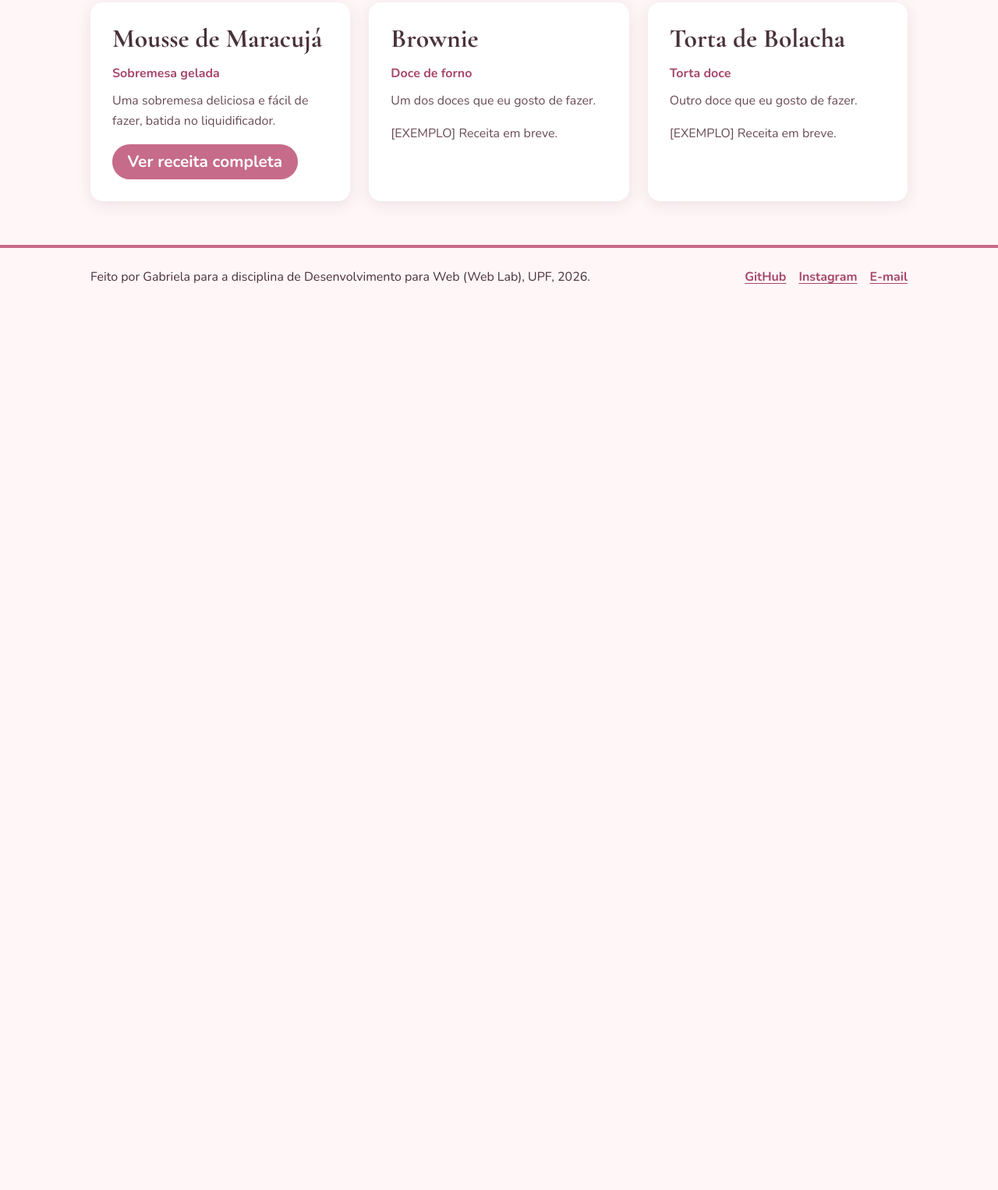
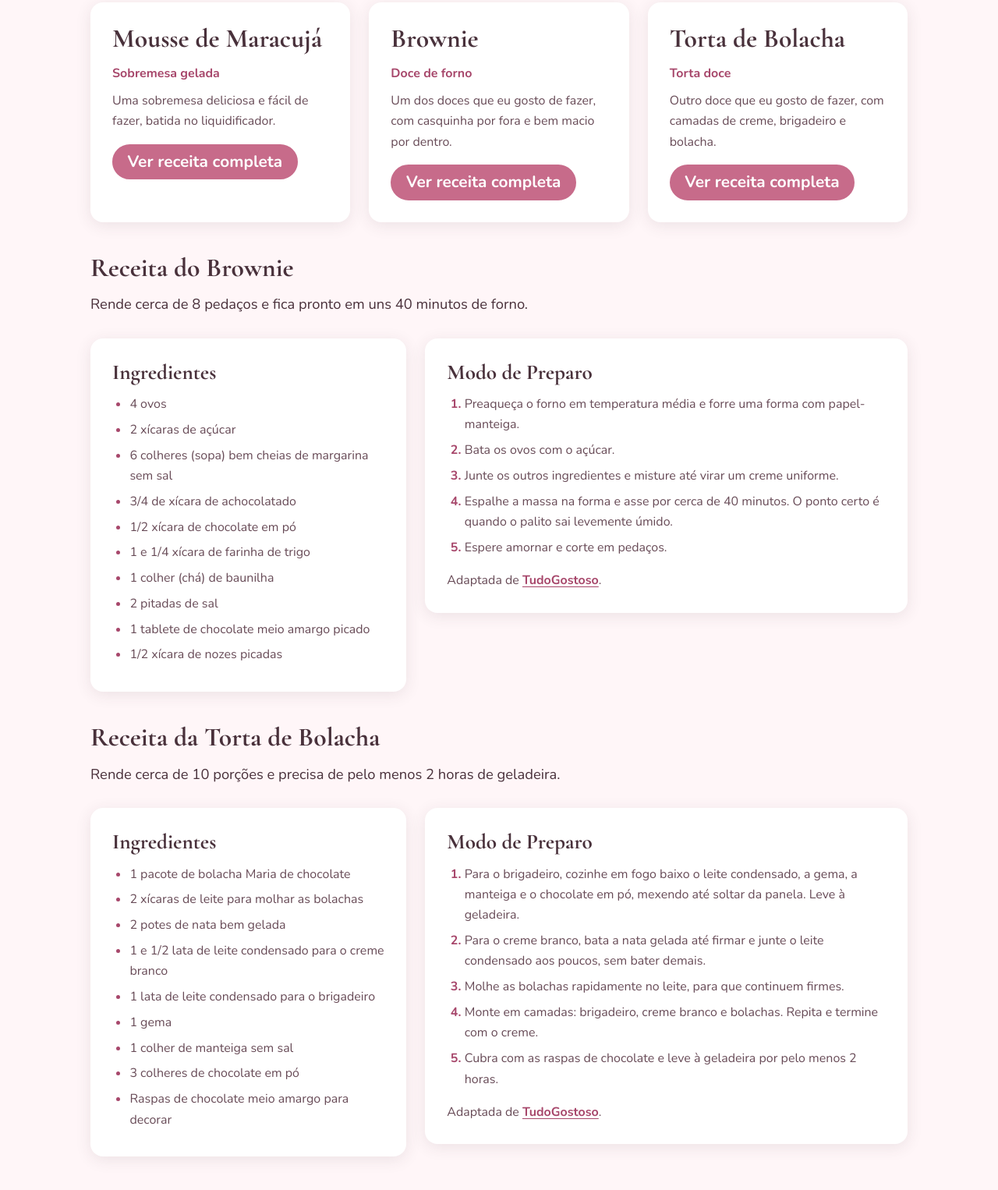
Before and after one commit to dev-gabrs/blog-pessoal, a plain HTML site: page receitas.html in a window 1280 px wide. Shown: the part 290-1816 px from the top of the page at 78% size. Before the commit the page ends 800 px from the top, so only its background shows below. Drawn offline with nearby package versions, Linux system fonts and the light colour scheme.

Commit message:
Completa os textos e as receitas do blog
- Substitui os textos de exemplo das postagens da Home
- Adiciona as receitas de Brownie e de Torta de Bolacha,
  adaptadas do TudoGostoso, com link para a fonte
- Usa o nome completo no currículo
- Remove o comentário da receita de Mousse de Maracujá
  e o CSS que só ele usava

```diff
--- a/css/style.css
+++ b/css/style.css
@@ -286,6 +286,7 @@ button:disabled {
   display: grid;
   grid-template-columns: repeat(auto-fit, minmax(min(100%, 19rem), 1fr));
   gap: var(--gap);
+  margin-bottom: 2.5rem;
   padding: 0;
   list-style: none;
 }
@@ -478,7 +479,7 @@ textarea {
   margin-top: 1rem;
 }
 
-/* ---------- Mousse de Maracujá ---------- */
+/* ---------- Receitas ---------- */
 .recipe-header {
   display: flex;
   flex-wrap: wrap;
@@ -494,23 +495,6 @@ textarea {
 
 .recipe-layout > :last-child {
   flex: 2 1 22rem;
-}
-
-.quote {
-  margin: 0;
-  padding-left: 1.25rem;
-  border-left: 0.25rem solid var(--color-primary);
-}
-
-.quote blockquote {
-  margin: 0;
-  font-family: var(--font-title);
-  font-size: 1.7rem;
-  font-weight: 600;
-}
-
-.quote p {
-  margin-bottom: 0.25rem;
 }
 
 /* ---------- Telas pequenas ---------- */
--- a/receitas.html
+++ b/receitas.html
@@ -52,16 +52,85 @@
       <li class="card">
         <h2>Brownie</h2>
         <p class="label">Doce de forno</p>
-        <p>Um dos doces que eu gosto de fazer.</p>
-        <p>[EXEMPLO] Receita em breve.</p>
+        <p>Um dos doces que eu gosto de fazer, com casquinha por fora e bem macio por dentro.</p>
+        <p><a class="button" href="#brownie">Ver receita completa</a></p>
       </li>
       <li class="card">
         <h2>Torta de Bolacha</h2>
         <p class="label">Torta doce</p>
-        <p>Outro doce que eu gosto de fazer.</p>
-        <p>[EXEMPLO] Receita em breve.</p>
+        <p>Outro doce que eu gosto de fazer, com camadas de creme, brigadeiro e bolacha.</p>
+        <p><a class="button" href="#biscuit-cake">Ver receita completa</a></p>
       </li>
     </ul>
+
+    <article id="brownie">
+      <h2>Receita do Brownie</h2>
+      <p class="intro">Rende cerca de 8 pedaços e fica pronto em uns 40 minutos de forno.</p>
+
+      <div class="recipe-layout">
+        <section class="card" aria-labelledby="brownie-ingredients">
+          <h3 id="brownie-ingredients">Ingredientes</h3>
+          <ul>
+            <li>4 ovos</li>
+            <li>2 xícaras de açúcar</li>
+            <li>6 colheres (sopa) bem cheias de margarina sem sal</li>
+            <li>3/4 de xícara de achocolatado</li>
+            <li>1/2 xícara de chocolate em pó</li>
+            <li>1 e 1/4 xícara de farinha de trigo</li>
+            <li>1 colher (chá) de baunilha</li>
+            <li>2 pitadas de sal</li>
+            <li>1 tablete de chocolate meio amargo picado</li>
+            <li>1/2 xícara de nozes picadas</li>
+          </ul>
+        </section>
+
+        <section class="card" aria-labelledby="brownie-steps">
+          <h3 id="brownie-steps">Modo de Preparo</h3>
+          <ol>
+            <li>Preaqueça o forno em temperatura média e forre uma forma com papel-manteiga.</li>
+            <li>Bata os ovos com o açúcar.</li>
+            <li>Junte os outros ingredientes e misture até virar um creme uniforme.</li>
+            <li>Espalhe a massa na forma e asse por cerca de 40 minutos. O ponto certo é quando o palito sai levemente úmido.</li>
+            <li>Espere amornar e corte em pedaços.</li>
+          </ol>
+          <p>Adaptada de <a href="https://www.tudogostoso.com.br/receita/11659-brownie-super-facil.html">TudoGostoso</a>.</p>
+        </section>
+      </div>
+    </article>
+
+    <article id="biscuit-cake">
+      <h2>Receita da Torta de Bolacha</h2>
+      <p class="intro">Rende cerca de 10 porções e precisa de pelo menos 2 horas de geladeira.</p>
+
+      <div class="recipe-layout">
+        <section class="card" aria-labelledby="biscuit-cake-ingredients">
+          <h3 id="biscuit-cake-ingredients">Ingredientes</h3>
+          <ul>
+            <li>1 pacote de bolacha Maria de chocolate</li>
+            <li>2 xícaras de leite para molhar as bolachas</li>
+            <li>2 potes de nata bem gelada</li>
+            <li>1 e 1/2 lata de leite condensado para o creme branco</li>
+            <li>1 lata de leite condensado para o brigadeiro</li>
+            <li>1 gema</li>
+            <li>1 colher de manteiga sem sal</li>
+            <li>3 colheres de chocolate em pó</li>
+            <li>Raspas de chocolate meio amargo para decorar</li>
+          </ul>
+        </section>
+
+        <section class="card" aria-labelledby="biscuit-cake-steps">
+          <h3 id="biscuit-cake-steps">Modo de Preparo</h3>
+          <ol>
+            <li>Para o brigadeiro, cozinhe em fogo baixo o leite condensado, a gema, a manteiga e o chocolate em pó, mexendo até soltar da panela. Leve à geladeira.</li>
+            <li>Para o creme branco, bata a nata gelada até firmar e junte o leite condensado aos poucos, sem bater demais.</li>
+            <li>Molhe as bolachas rapidamente no leite, para que continuem firmes.</li>
+            <li>Monte em camadas: brigadeiro, creme branco e bolachas. Repita e termine com o creme.</li>
+            <li>Cubra com as raspas de chocolate e leve à geladeira por pelo menos 2 horas.</li>
+          </ol>
+          <p>Adaptada de <a href="https://www.tudogostoso.com.br/receita/136138-torta-de-bolacha-gaucha.html">TudoGostoso</a>.</p>
+        </section>
+      </div>
+    </article>
   </main>
 
   <footer class="site-footer">
```
Also changed, not shown: curriculum.html (+1 -1 lines), index.html (+5 -5 lines), passion-fruit-mousse.html (+0 -7 lines).
